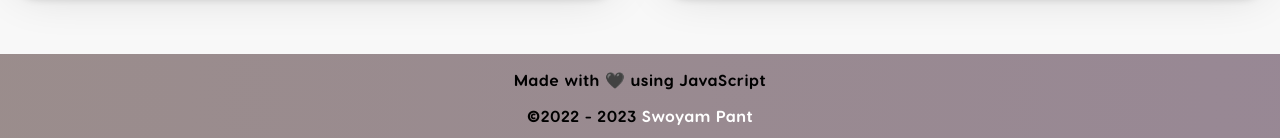
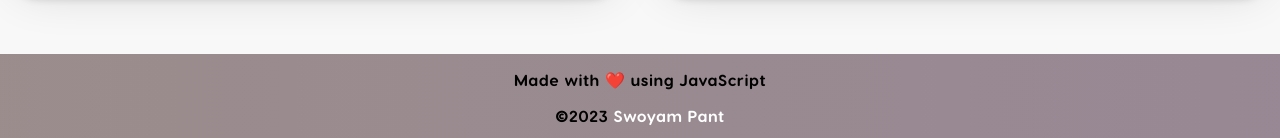
Before and after one commit to Swoyam1/Reaction-Time-Test-GAME, a plain HTML site: page index.html in a window 1280 px wide. Shown: the part 820-958 px from the top of the page. Drawn offline with Linux system fonts and the light colour scheme.

Commit message:
footer-updated

```diff
--- a/index.html
+++ b/index.html
@@ -127,9 +127,9 @@
         </main>
 
         <footer class="footer">
-            <p class="tech-love">Made with 🖤 using JavaScript</p>
+            <p class="tech-love">Made with ❤️ using JavaScript</p>
             <p>
-                &copy;2022 <span id="year"></span>
+                &copy;<span id="year"></span>
                 <a
                     href="/"
                     target="_blank"
@@ -143,7 +143,7 @@
         <script>
             const date = new Date();
             let yearElement = document.getElementById('year');
-            yearElement.innerHTML=`- ${date.getFullYear()}`;
+            yearElement.innerHTML=`${date.getFullYear()}`;
         </script>
     </body>
 </html>
```
